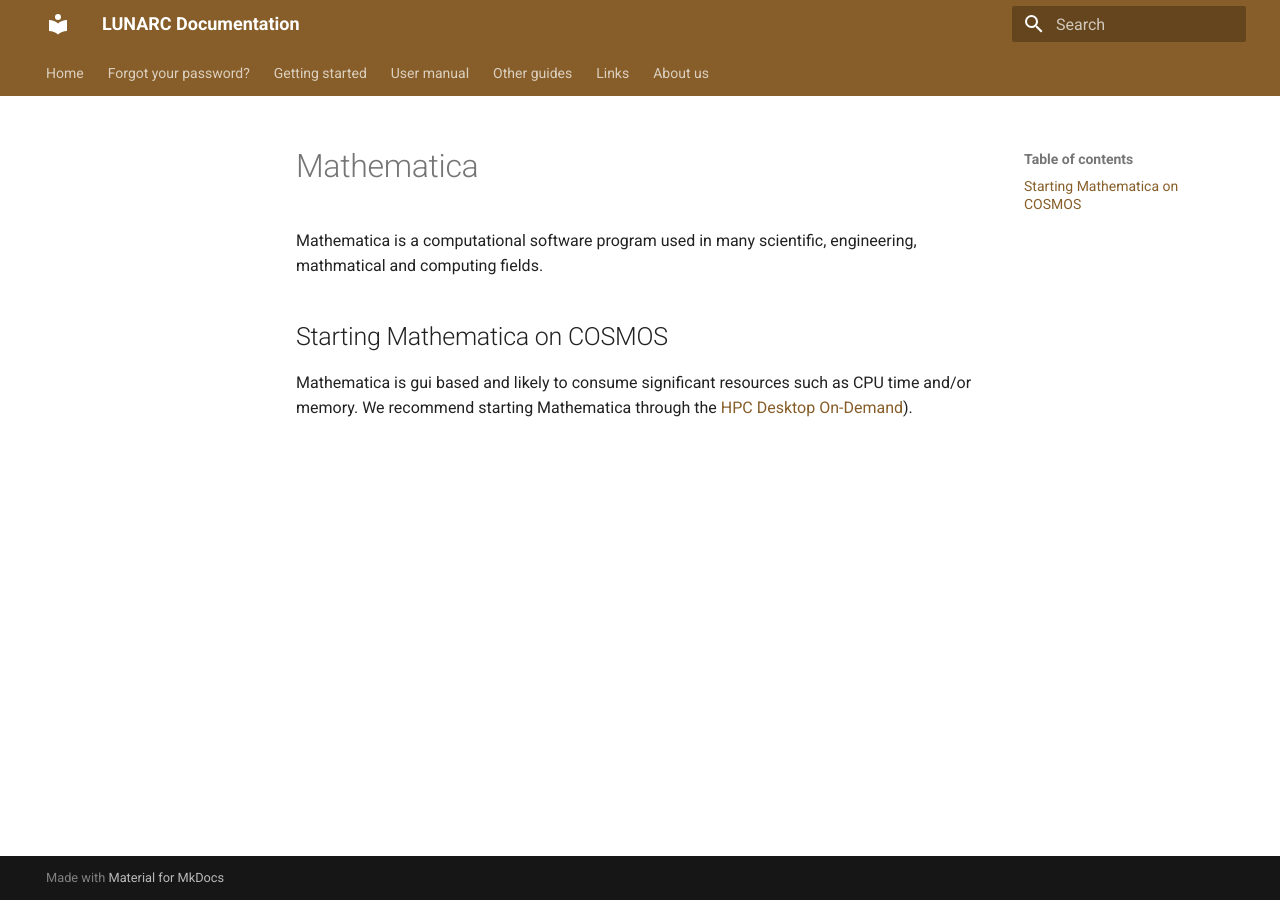
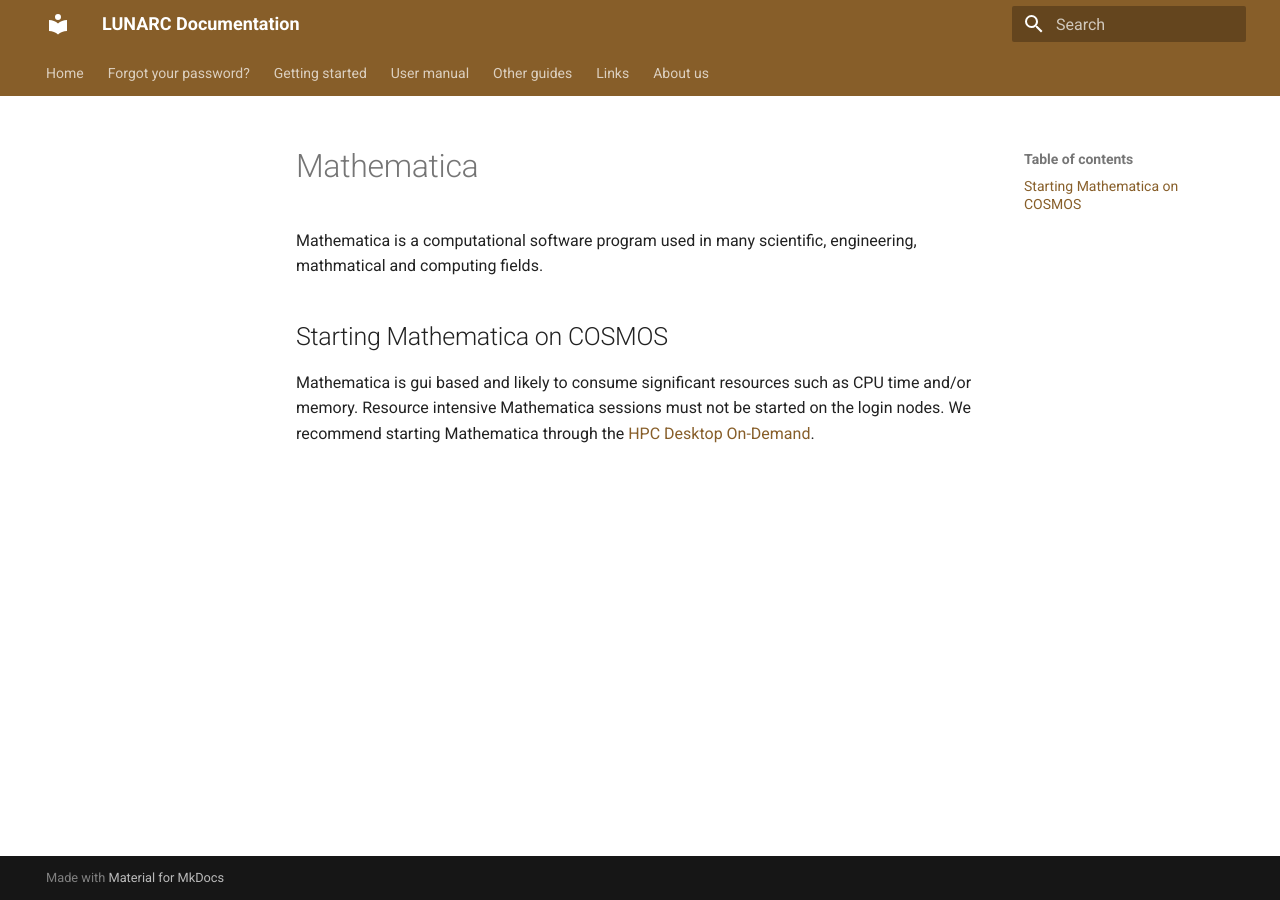
Before and after one commit to lunarc/lunarc_docs, an MkDocs documentation site: the page built from docs/guides/applications/Mathematica.md, in a window 1280 px wide. Built offline with MkDocs 1.6.1 and Material for MkDocs 9.7.7, drawn with Linux system fonts in a browser that asks for light colours; comment, search, counter and statistics services are not loaded.

Commit message:
Update Mathematica.md

```diff
--- a/docs/guides/applications/Mathematica.md
+++ b/docs/guides/applications/Mathematica.md
@@ -2,4 +2,4 @@
 Mathematica is a computational software program used in many scientific, engineering, mathmatical and computing fields.
 
 ## Starting Mathematica on COSMOS
-Mathematica is gui based and likely to consume significant resources such as CPU time and/or memory.  We recommend starting Mathematica through the [HPC Desktop On-Demand](../../getting_s/lunarc-hpc-desktop-on-demand/)).
+Mathematica is gui based and likely to consume significant resources such as CPU time and/or memory.  Resource intensive Mathematica sessions must not be started on the login nodes.  We recommend starting Mathematica through the [HPC Desktop On-Demand](../../getting_started/gfxlauncer).
```
